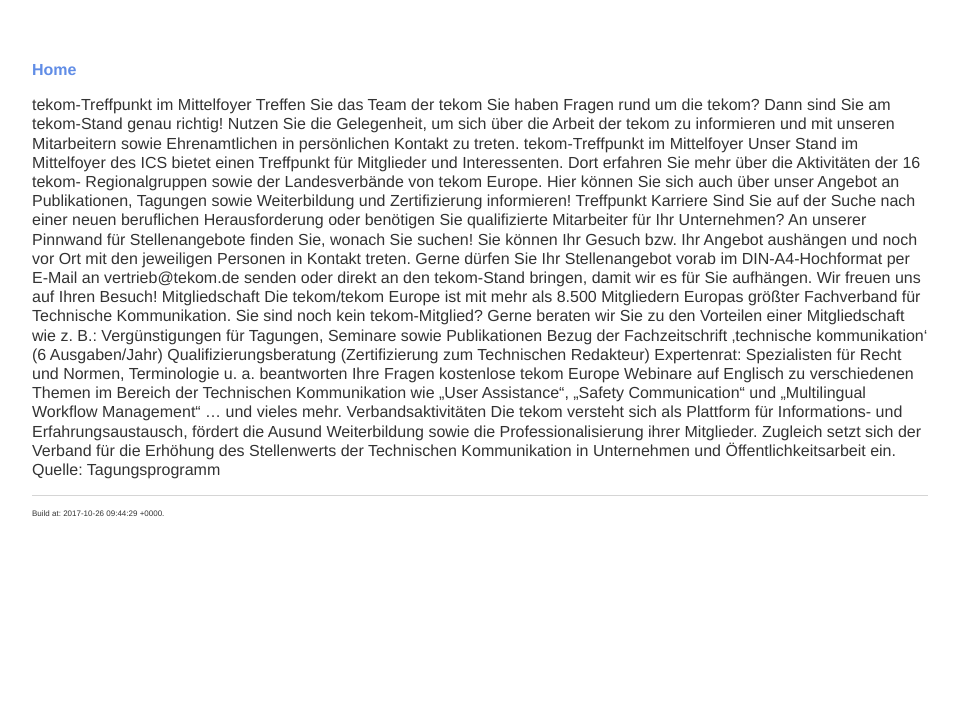
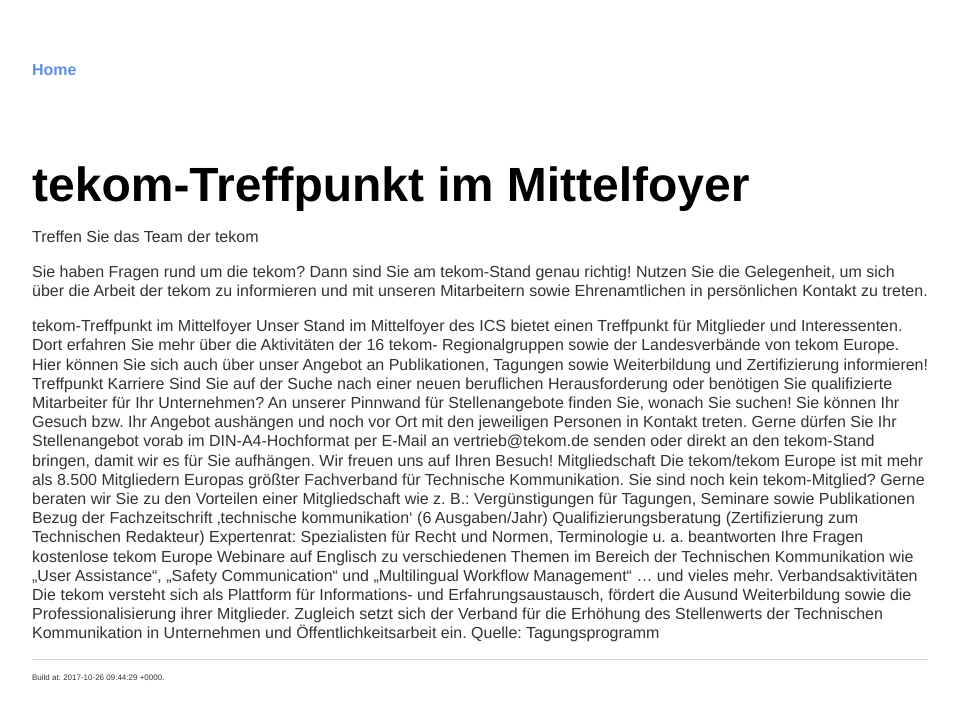
Before and after one commit to parson-AG/tekom2017_markdown_workshop_2, a Jekyll site: the page built from texte_tekom/tekom_Treffpunkt.md, in a window 1280 px wide. Shown: the top 719 px of the page, without its empty margins (160-1119 px from the left). Built offline with Jekyll 4.4.1, drawn with Linux system fonts in a browser that asks for light colours; our own code applies the rules of GitHub Pages for plain Markdown files.

```diff
--- a/texte_tekom/tekom_Treffpunkt.md
+++ b/texte_tekom/tekom_Treffpunkt.md
@@ -1,9 +1,11 @@
-tekom-Treffpunkt im Mittelfoyer
+# tekom-Treffpunkt im Mittelfoyer
 Treffen Sie das Team der tekom
+
 Sie haben Fragen rund um die tekom? Dann sind Sie am tekom-Stand genau
 richtig! Nutzen Sie die Gelegenheit, um sich über die Arbeit der tekom zu
 informieren und mit unseren Mitarbeitern sowie Ehrenamtlichen in persönlichen
 Kontakt zu treten.
+
 tekom-Treffpunkt im Mittelfoyer
 Unser Stand im Mittelfoyer des ICS bietet einen
 Treffpunkt für Mitglieder und Interessenten. Dort
```
